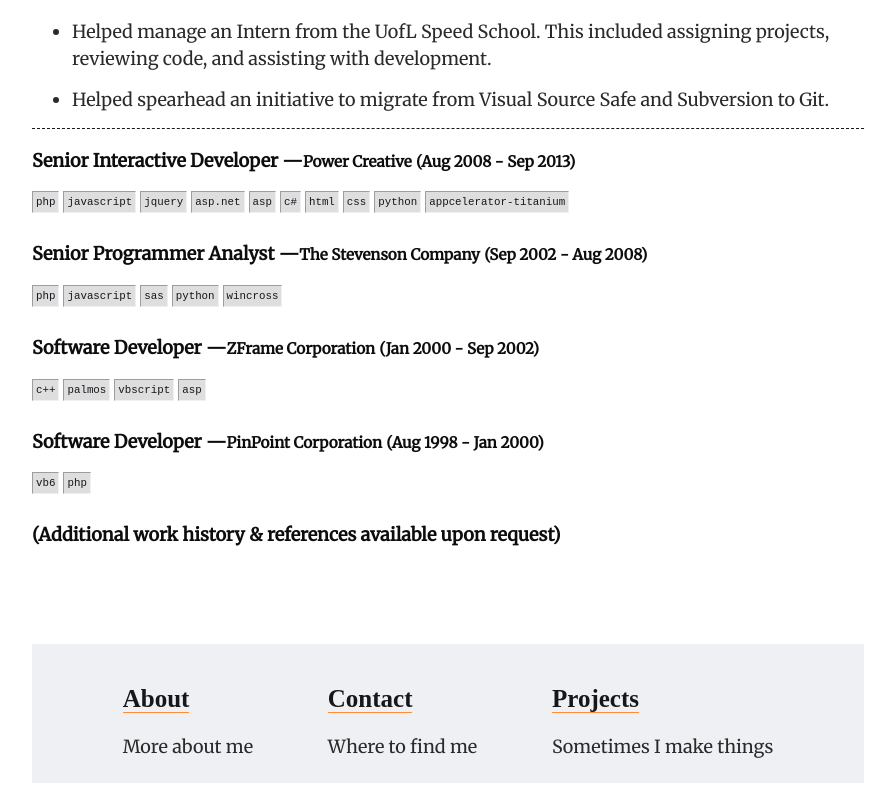
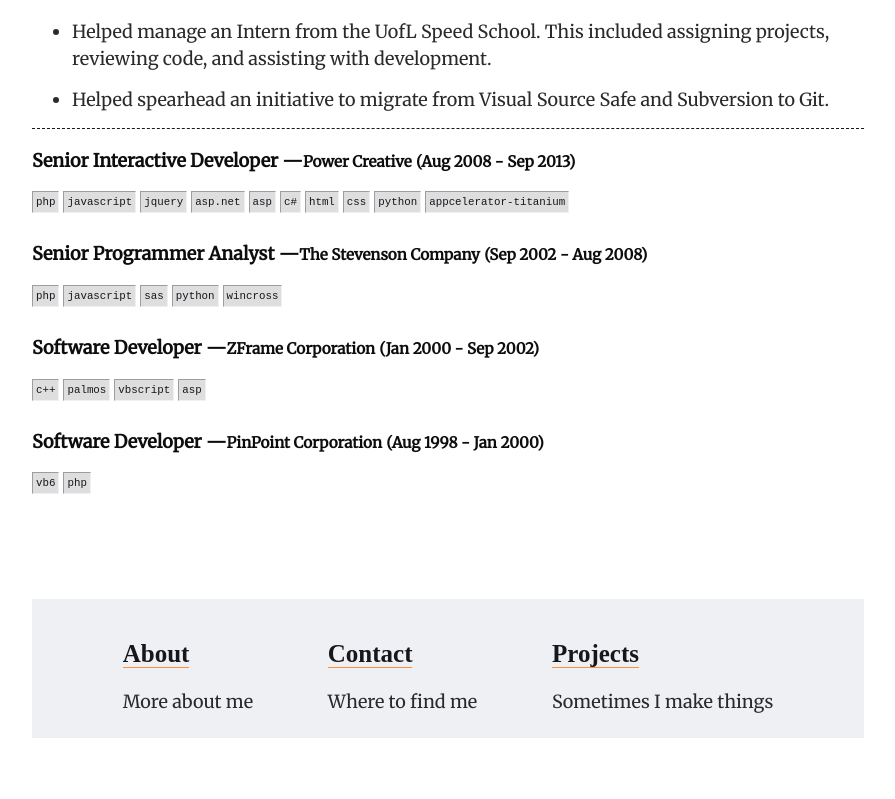
Before and after one commit to markbiek/blog, a Next.js app: page /cv in a window 1280 px wide. Shown: the part 4299-5098 px from the top of the page, without its empty margins (192-1087 px from the left). After the commit the page ends 5053 px from the top, so only its background shows below. Built offline with nearby package versions, Linux system fonts and the light colour scheme; a web font is replaced by a local one.

Commit message:
Remove references paragraph

```diff
--- a/pages/cv.tsx
+++ b/pages/cv.tsx
@@ -407,7 +407,6 @@ export default function CV() {
 					<span className={styles.tag}>vb6</span>
 					<span className={styles.tag}>php</span>
 				</p>
-				<h5>(Additional work history & references available upon request)</h5>
 			</article>
 		</Layout>
 	);
```
